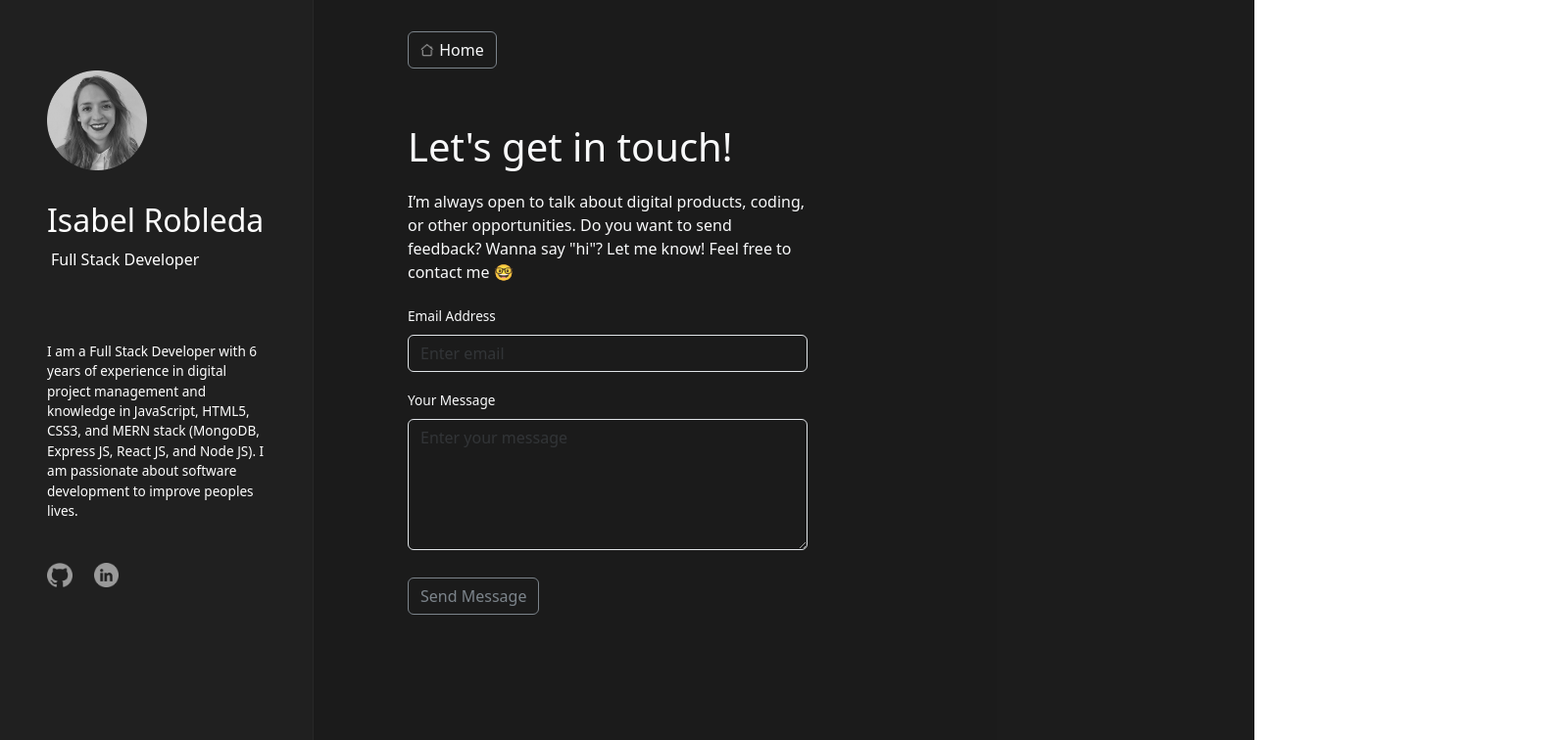
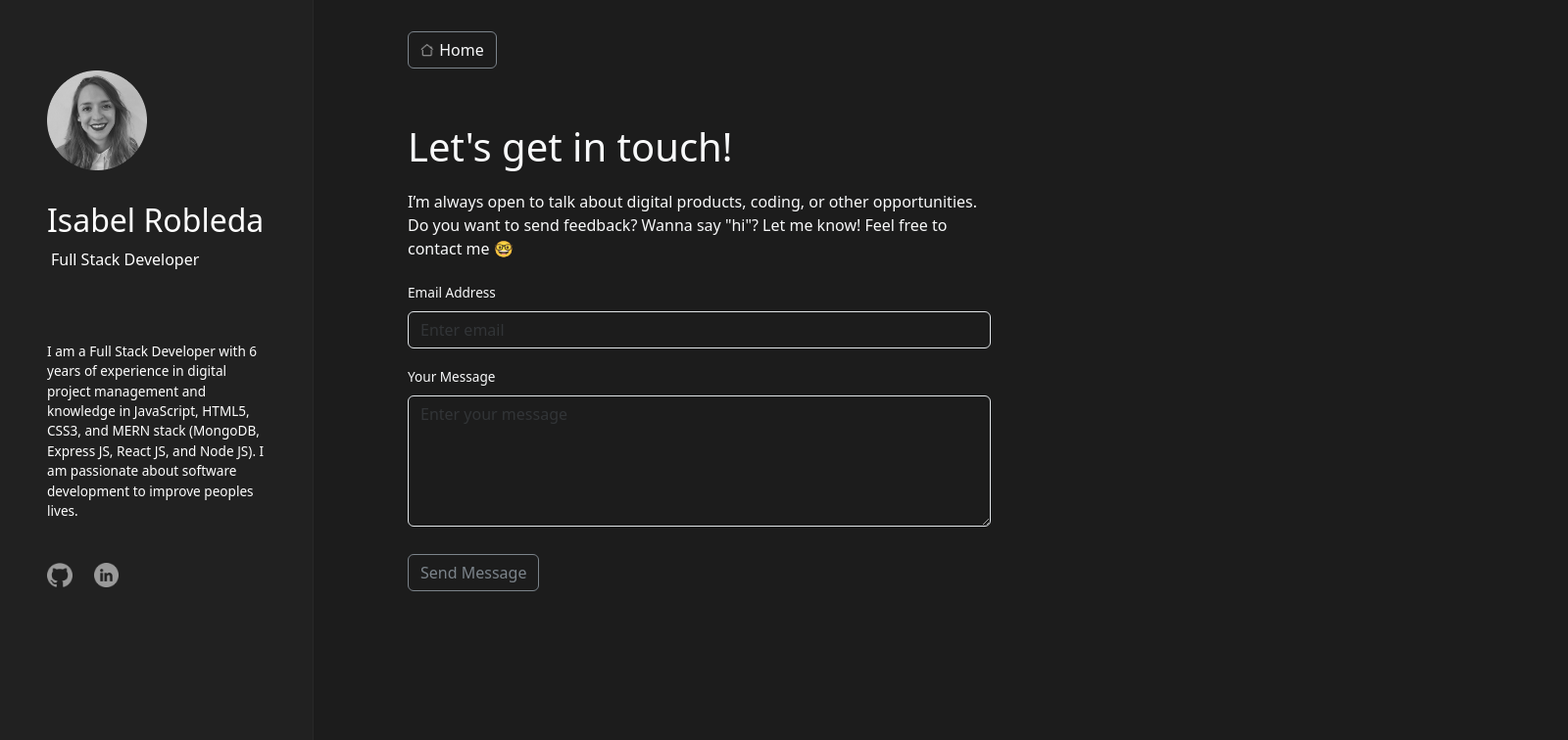
Before and after one commit to isabelrobleda/portfolio, a React (Vite) app: page /contact in a window 1280 px wide. Shown: the top 756 px of the page at 98% size, 1600 px wide, since content can reach past the window. Built offline with nearby package versions, Linux system fonts and the light colour scheme.

Commit message:
adjust of column of contact form

```diff
--- a/src/components/Contact.tsx
+++ b/src/components/Contact.tsx
@@ -40,7 +40,7 @@ const ContactForm: React.FC<ContactFormProps> = () => {
   };
 
   return (
-    <section className="px-md-5 pt-3 pb-4 contact-form bg-black text-light col">
+    <section className="px-md-5 pt-3 pb-4 contact-form bg-black text-light col-md-12">
         {submissionStatus === "success" && (
         <div className="alert alert-success text-center" role="alert">
           Form submitted successfully!
```
